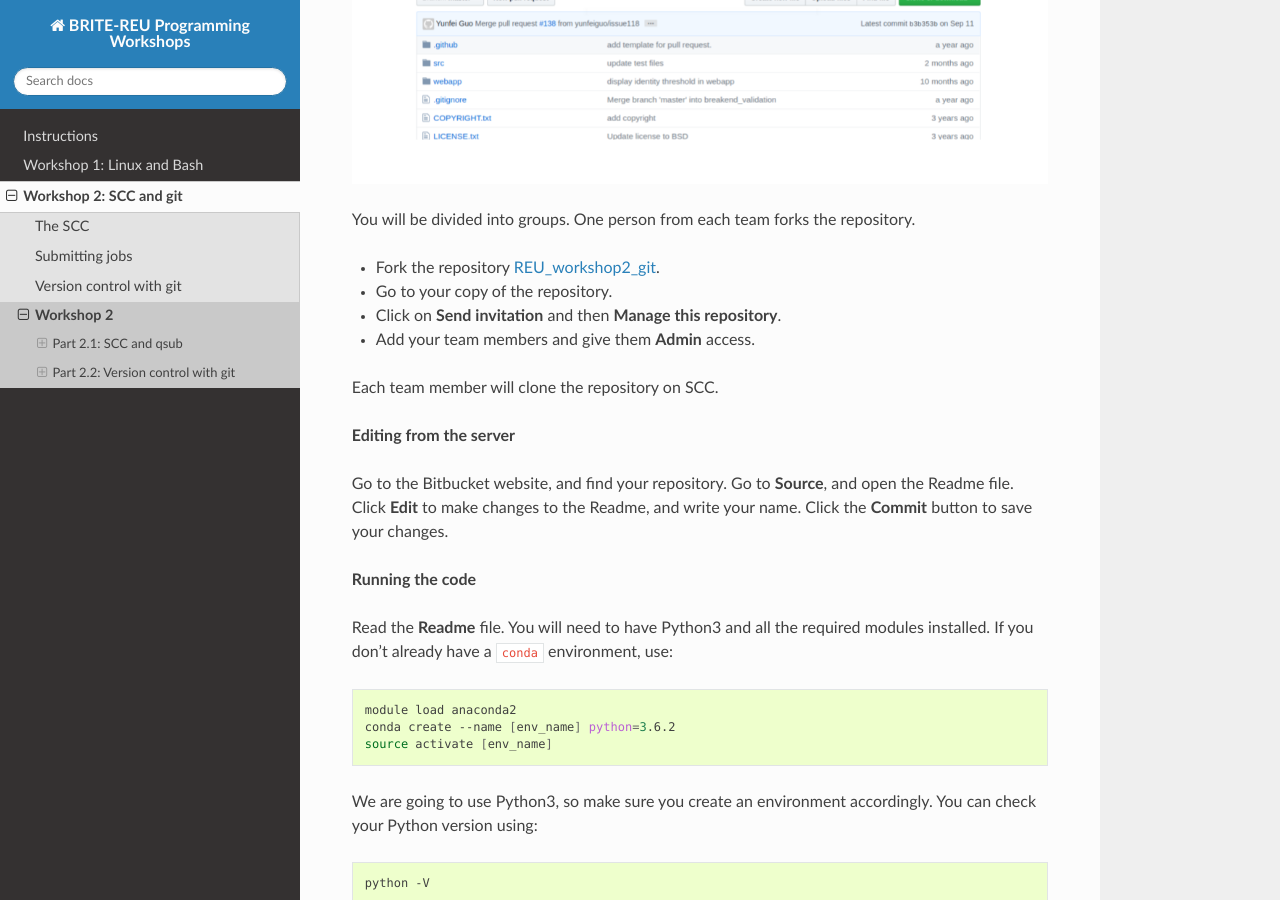
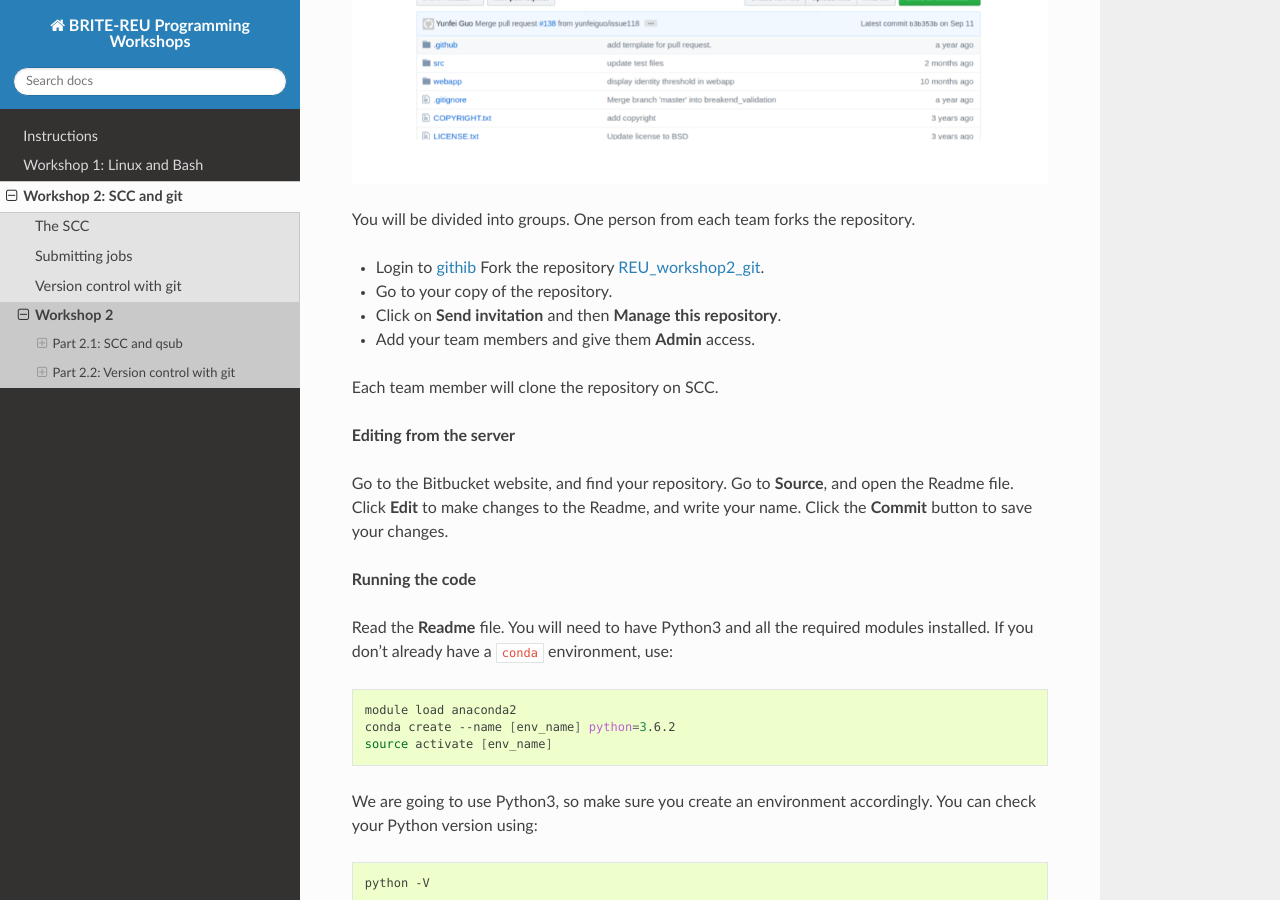
Before and after one commit to BRITE-REU/programming-workshops, a Sphinx documentation site: the page built from source/workshops/02_scc_git/workshop.rst, in a window 1280 px wide and 900 px high, scrolled down 4296 px. Built offline with Sphinx 7.4.7 and the Read the Docs theme 2.0.0, drawn with Linux system fonts in a browser that asks for light colours.

Commit message:
Update workshop.rst

```diff
--- a/source/workshops/02_scc_git/workshop.rst
+++ b/source/workshops/02_scc_git/workshop.rst
@@ -195,7 +195,7 @@
 
 You will be divided into groups. One person from each team forks the repository.
 
-- Fork the repository `REU_workshop2_git <https://github.com/marzie-rasekh/REU_workshop2_git>`_.
+- Login to `githib <github.com>`_ Fork the repository `REU_workshop2_git <https://github.com/marzie-rasekh/REU_workshop2_git>`_.
 - Go to your copy of the repository.
 - Click on **Send invitation** and then **Manage this repository**.
 - Add your team members and give them **Admin** access.
```
